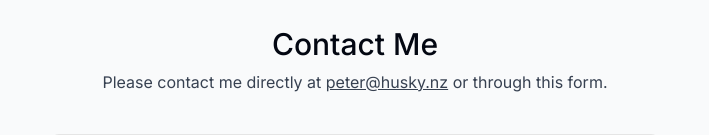
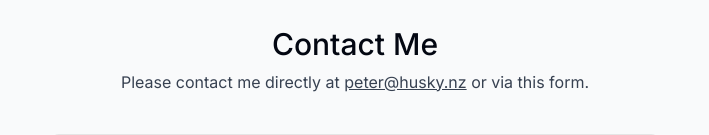
Before and after one commit to huskynz/peter-portfolio, a Next.js app: page / in a window 1280 px wide. Shown: the part 2296-2431 px from the top of the page, without its empty margins (285-994 px from the left). Built offline with nearby package versions, Linux system fonts and the light colour scheme; no server answers.

Commit message:
GO TO LITERACY CLASS

```diff
--- a/components/contact.tsx
+++ b/components/contact.tsx
@@ -36,7 +36,7 @@ export default function Contact() {
         <a className="underline" href="mailto:peter@husky.nz">
           peter@husky.nz
         </a>{" "}
-        or through this form.
+        or via this form.
       </p>
 
       <form
```
